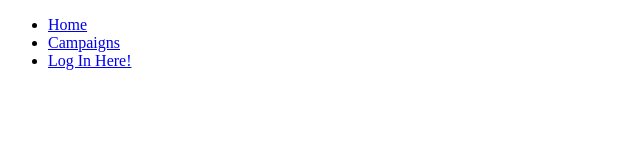
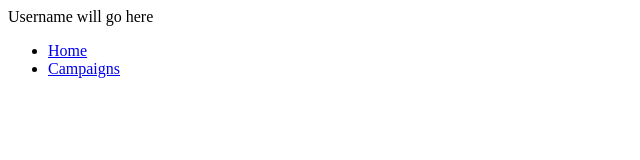
Before and after one commit to brettbeloin/TTRPG_Tracker, a plain HTML site: page html/AccountPage.html in a window 1280 px wide. Shown: the whole page, without its empty margins (0-640 px from the left). Drawn offline with Linux system fonts and the light colour scheme.

Commit message:
Update AccountPage.html

```diff
--- a/html/AccountPage.html
+++ b/html/AccountPage.html
@@ -4,17 +4,24 @@
     <link rel="stylesheet" href="../css/BaseTemplate.css">
     <meta charset="UTF-8">
     <meta name="viewport" content="width=device-width, initial-scale=1.0">
-    <title>Enter Username Here</title>
+    <title>User Accout Page</title>
 </head>
 <body>
+
+    <main>
+        <header>Username will go here</header>
+    </main>
+
     <header>
         <nav>
             <ul>
                 <li><a href="Home.html">Home</a></li>
                 <li><a href="Campaigns.html">Campaigns</a></li>
-                <li><a href="Login.html">Log In Here!</a></li>
             </ul>
         </nav>
     </header>
+
+
+
 </body>
 </html>
```
